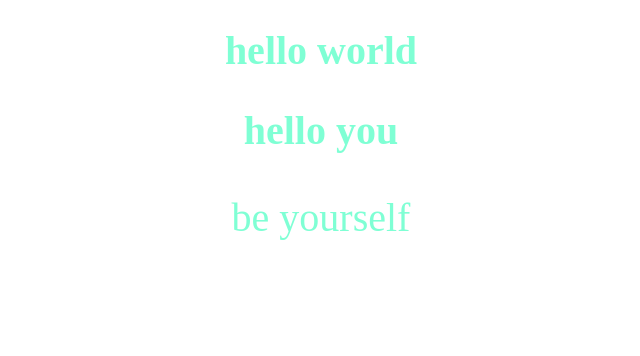
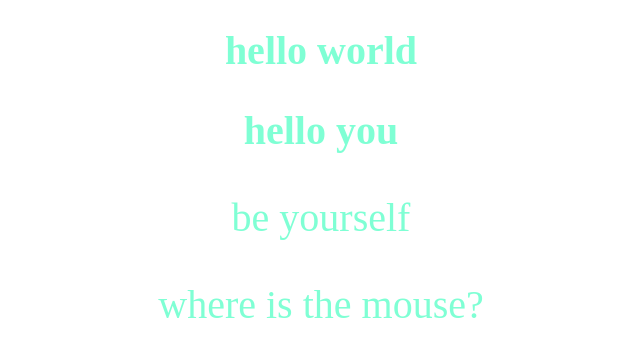
Before and after one commit to osovska-svitlana/my-weather-app, a plain HTML site: page index.html in a window 1280 px wide. Shown: the whole page, without its empty margins (319-959 px from the left). Drawn offline with Linux system fonts and the light colour scheme.

Commit message:
where is the mouse
new line

```diff
--- a/index.html
+++ b/index.html
@@ -12,6 +12,7 @@
     <h1 class="text"> hello world </h1>
     <h2 class="text">hello you</h2>
     <p class="text"> be yourself </p>
+    <p class="text"> where is the mouse? </p>
 <script src="index.js"></script>
 </body>
 </html>
```
Also changed, not shown: style.css (line endings or trailing spaces).
